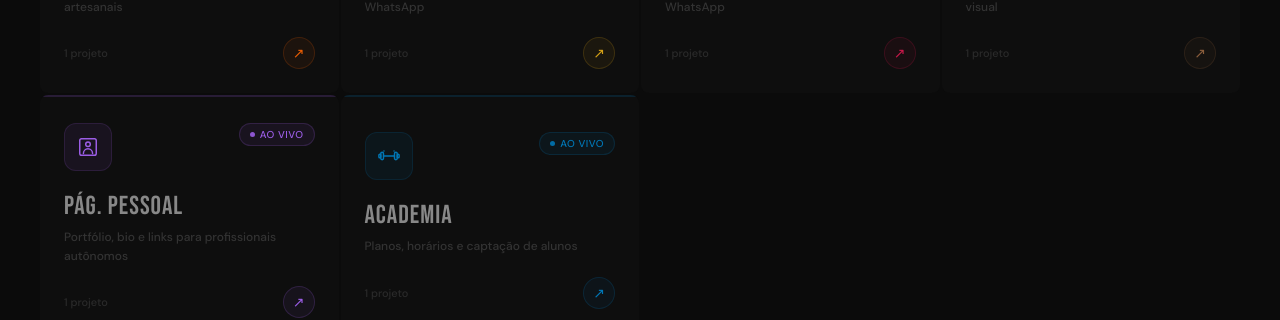
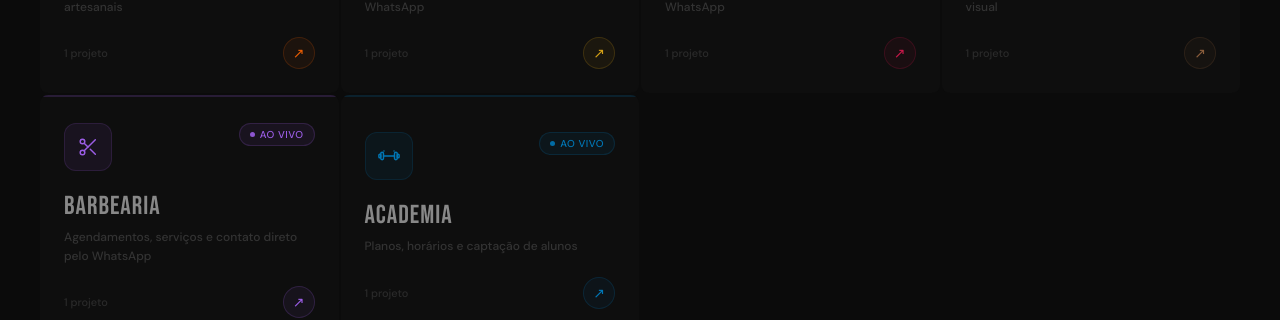
Before and after one commit to pedroramin/portfolio, a React (Vite) app: page / in a window 1280 px wide. Shown: the part 1316-1636 px from the top of the page. Built offline with nearby package versions, Linux system fonts and the light colour scheme.

Commit message:
Uncomment video imports and assignments in Portfolio

```diff
--- a/src/Portfolio.jsx
+++ b/src/Portfolio.jsx
@@ -1,10 +1,10 @@
 import { useState, useEffect, useRef } from "react";
-// import hamburgueriaVideo from "./videos/hamburgueria.mp4";
-// import confeitariaVideo from "./videos/confeitaria.mp4";
-// import restauranteVideo from "./videos/restaurante.mp4";
-// import babeariaVideo from "./videos/babearia.mp4";
-// import cafeteriaVideo from "./videos/cafeteria.mp4";
-// import academiaVideo from "./videos/academia.mp4";
+import hamburgueriaVideo from "./videos/hamburgueria.mp4";
+import confeitariaVideo from "./videos/confeitaria.mp4";
+import restauranteVideo from "./videos/restaurante.mp4";
+import babeariaVideo from "./videos/babearia.mp4";
+import cafeteriaVideo from "./videos/cafeteria.mp4";
+import academiaVideo from "./videos/academia.mp4";
 
 const FONTS = `@import url('https://fonts.googleapis.com/css2?family=Bebas+Neue&family=Instrument+Serif:ital@0;1&family=DM+Sans:ital,opsz,wght@0,9..40,300;0,9..40,400;0,9..40,500;1,9..40,300&display=swap');`;
 
@@ -76,9 +76,11 @@ const CAT_ICONS = {
   ),
   personal: (c) => (
     <svg width="22" height="22" viewBox="0 0 24 24" fill="none" stroke={c} strokeWidth="1.6" strokeLinecap="round" strokeLinejoin="round">
-      <rect x="3" y="3" width="18" height="18" rx="2"/>
-      <circle cx="12" cy="9" r="2.5"/>
-      <path d="M7 19c0-2.8 2.2-5 5-5s5 2.2 5 5"/>
+      <circle cx="6" cy="6" r="2.5"/>
+      <circle cx="6" cy="18" r="2.5"/>
+      <line x1="20" y1="4" x2="8.12" y2="15.88"/>
+      <line x1="14.47" y1="14.48" x2="20" y2="20"/>
+      <line x1="8.12" y1="8.12" x2="12" y2="12"/>
     </svg>
   ),
   fitness: (c) => (
@@ -98,7 +100,7 @@ const TEMPLATES = [
   { id: "confeitaria", label: "Confeitaria",  color: "#D4A017", desc: "Vitrine de bolos, doces e encomendas pelo WhatsApp" },
   { id: "restaurant", label: "Restaurante",  color: "#C9184A", desc: "Cardápio em destaque com reserva por WhatsApp" },
   { id: "cafe",       label: "Cafeteria",    color: "#8B5E3C", desc: "Atmosfera aconchegante com cardápio visual" },
-  { id: "personal",    label: "Pág. Pessoal", color: "#9B5DE5", desc: "Portfólio, bio e links para profissionais autônomos" },
+  { id: "personal",    label: "Barbearia",    color: "#9B5DE5", desc: "Agendamentos, serviços e contato direto pelo WhatsApp" },
   { id: "fitness",    label: "Academia",     color: "#0077B6", desc: "Planos, horários e captação de alunos" },
 ];
 
@@ -408,18 +410,12 @@ function SiteMockup({ tpl }) {
 }
 
 // Vídeos por categoria — em produção use caminhos /public, aqui estão embutidos
-// const TRUMANS_VIDEO = hamburgueriaVideo;
-// const CONFEITARIA_VIDEO = confeitariaVideo;
-// const RESTAURANT_VIDEO = restauranteVideo;
-// const PERSONAL_VIDEO = babeariaVideo;
-// const CAFE_VIDEO = cafeteriaVideo;
-// const FITNESS_VIDEO = academiaVideo;
-const TRUMANS_VIDEO = null;
-const CONFEITARIA_VIDEO = null;
-const RESTAURANT_VIDEO = null;
-const PERSONAL_VIDEO = null;
-const CAFE_VIDEO = null;
-const FITNESS_VIDEO = null;
+const TRUMANS_VIDEO = hamburgueriaVideo;
+const CONFEITARIA_VIDEO = confeitariaVideo;
+const RESTAURANT_VIDEO = restauranteVideo;
+const PERSONAL_VIDEO = babeariaVideo;
+const CAFE_VIDEO = cafeteriaVideo;
+const FITNESS_VIDEO = academiaVideo;
 
 const VIDEOS_BY_CAT = {
   burger: [
```
